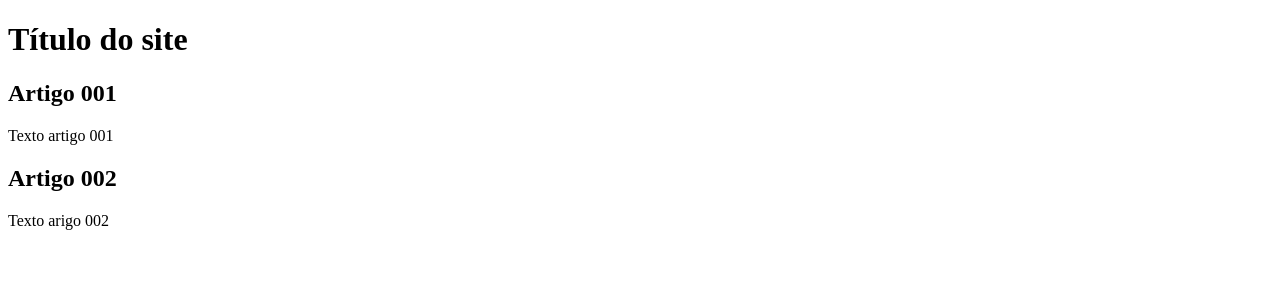
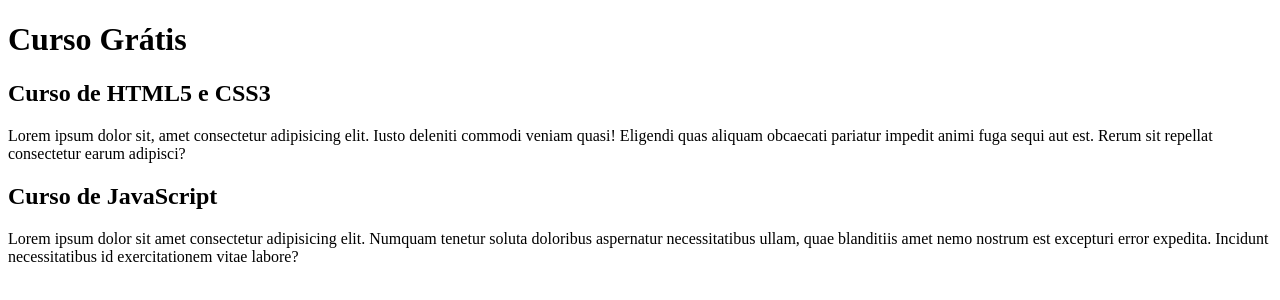
Before and after one commit to kezaydev/projeto-site, a plain HTML site: page index.html in a window 1280 px wide. Drawn offline with Linux system fonts and the light colour scheme.

Commit message:
comecei a escrever o conteúdo

```diff
--- a/index.html
+++ b/index.html
@@ -8,15 +8,15 @@
 <body>
     <main>
         <header>
-            <h1>Título do site</h1>
+            <h1>Curso Grátis</h1>
         </header>
         <article>
-            <h2>Artigo 001</h2>
-            <p>Texto artigo 001</p>
+            <h2>Curso de HTML5 e CSS3</h2>
+            <p>Lorem ipsum dolor sit, amet consectetur adipisicing elit. Iusto deleniti commodi veniam quasi! Eligendi quas aliquam obcaecati pariatur impedit animi fuga sequi aut est. Rerum sit repellat consectetur earum adipisci?</p>
         </article>
         <article>
-            <h2>Artigo 002</h2>
-            <p>Texto arigo 002</p>
+            <h2>Curso de JavaScript</h2>
+            <p>Lorem ipsum dolor sit amet consectetur adipisicing elit. Numquam tenetur soluta doloribus aspernatur necessitatibus ullam, quae blanditiis amet nemo nostrum est excepturi error expedita. Incidunt necessitatibus id exercitationem vitae labore?</p>
         </article>
     </main>
 
```
